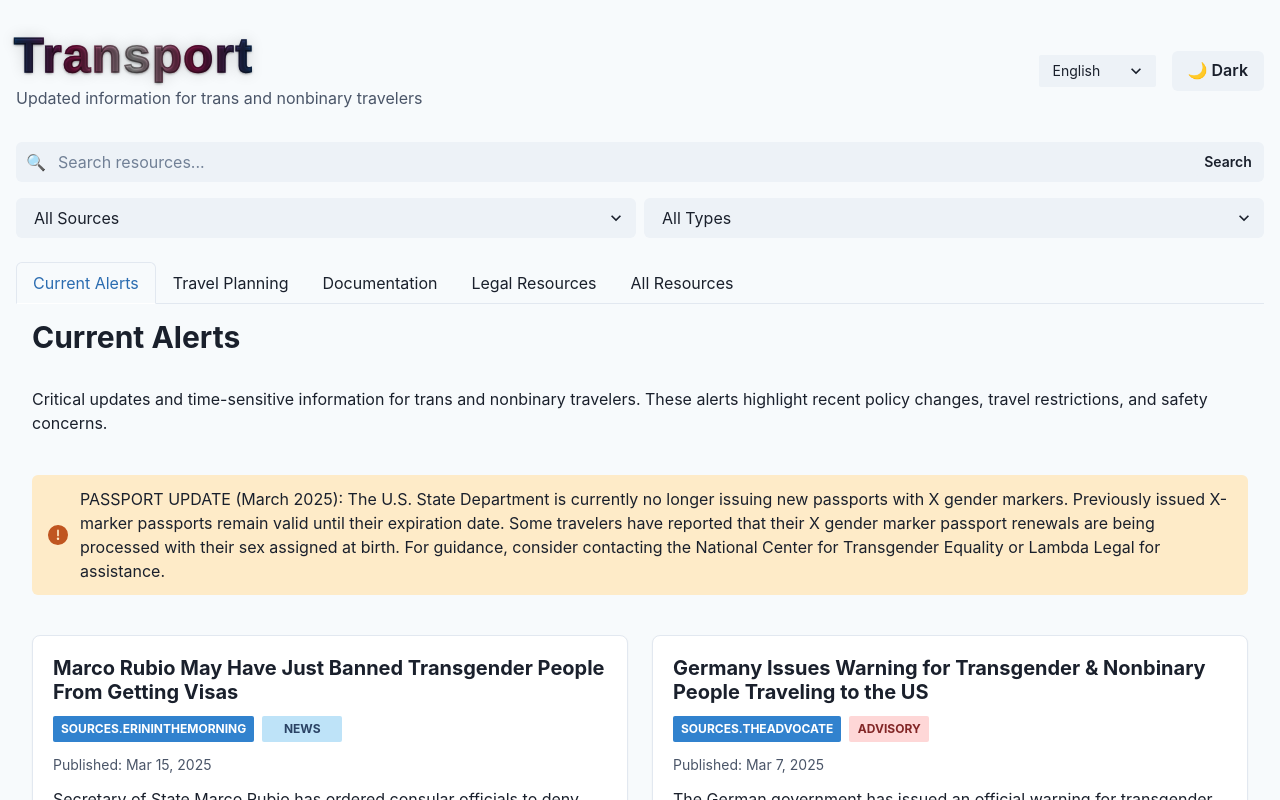
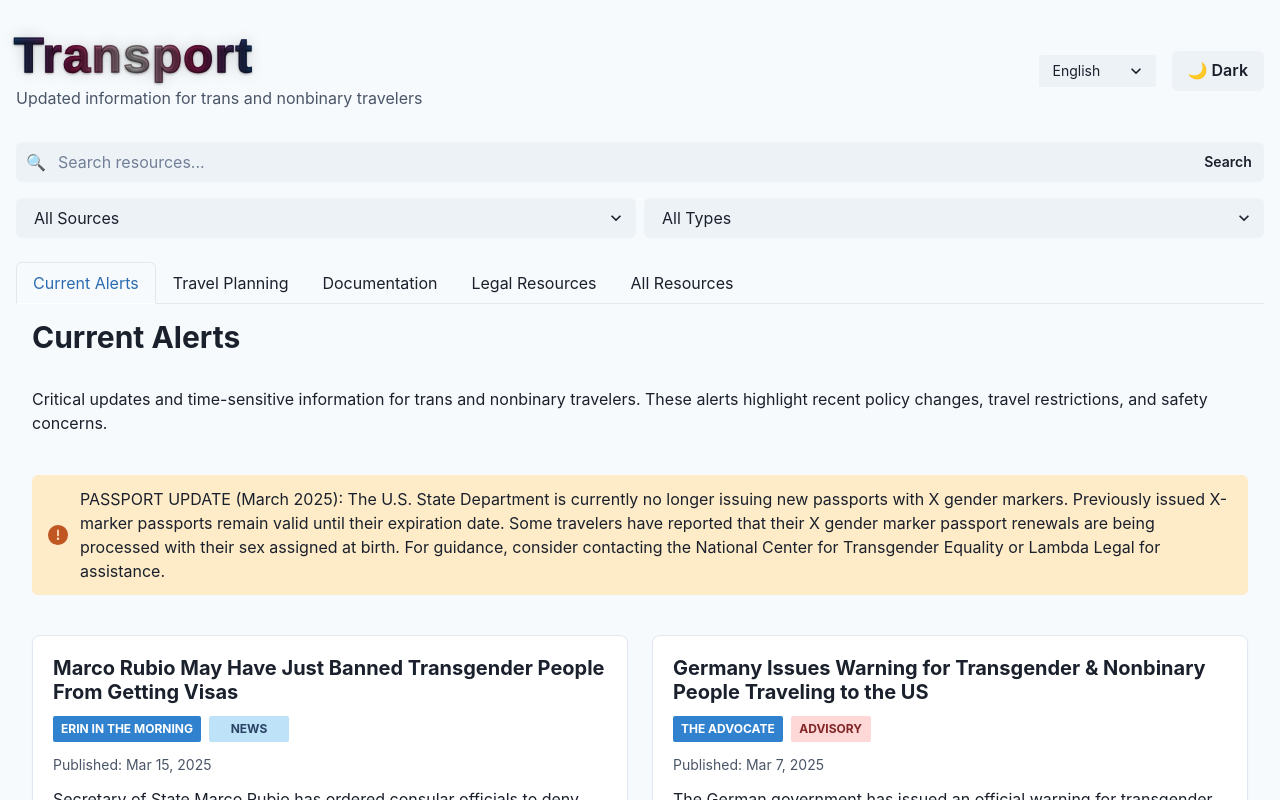
Before and after one commit to julietshen/transport, a Next.js app: page / in a window 1280 px wide. Shown: the top 800 px of the page. Built offline with nearby package versions, Linux system fonts and the light colour scheme.

Commit message:
Fix source translation to prevent showing translation keys when not found

```diff
--- a/src/components/resources/ResourceCard.tsx
+++ b/src/components/resources/ResourceCard.tsx
@@ -25,9 +25,15 @@ export const ResourceCard: React.FC<ResourceCardProps> = ({
   const cardBg = useColorModeValue('white', 'gray.800');
   const dateColor = useColorModeValue('gray.600', 'gray.400');
 
-  // Try to translate the source name using the sources translation keys
-  const sourceKey = resource.source.toLowerCase().replace(/\s+/g, '');
-  const translatedSource = t(`sources.${sourceKey}`, { fallback: resource.source });
+  // Get translation key for the source
+  const sourceKey = `sources.${resource.source.toLowerCase().replace(/\s+/g, '')}`;
+
+  // Try to translate the source, but check if result is just the key (which means translation failed)
+  let translatedSource = t(sourceKey);
+  if (translatedSource === sourceKey) {
+    // If translation failed, use the original source name
+    translatedSource = resource.source;
+  }
 
   return (
     <Box
```
